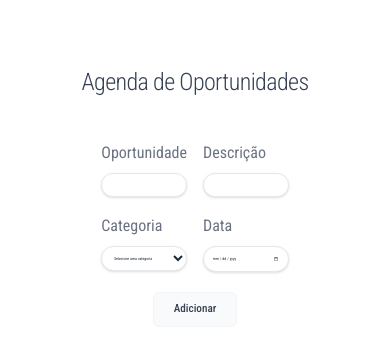
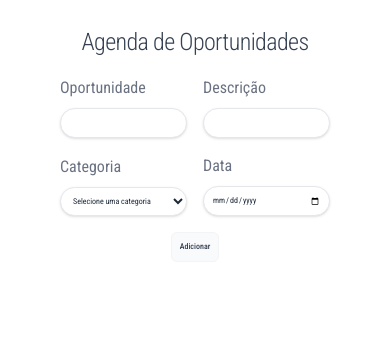
Before and after one commit to lilo1st/OpporTime_Projeto, a plain HTML site: page index.html in a window 390 px wide. Drawn offline with nearby package versions, Linux system fonts and the light colour scheme.

Commit message:
Melhorias na resposividade

```diff
--- a/index.html
+++ b/index.html
@@ -1,5 +1,6 @@
 <!DOCTYPE html>
 <html lang="pt-br">
+
 <head>
     <meta charset="UTF-8">
     <meta name="viewport" content="width=device-width, initial-scale=1.0">
@@ -16,27 +17,31 @@
 </head>
 
 <body class="bg-white text-gray-800 antialiased font-['Roboto',Arial,sans-serif]">
-    <main class="min-h-screen flex flex-col items-center px-4 pt-16 sm:pt-24 pb-16">
-        <h1 class="text-[clamp(1.5rem,3.5vw,9rem)] font-light tracking-tight text-gray-700 mb-10 text-center">Agenda de Oportunidades</h1>
-
-        <form id="AddList" class="w-full max-w-xl flex flex-col items-center gap-5">
-
+    <main class="min-h-screen grid justify-items-center p-[clamp(1.5rem,2.5vw,5rem)]">
+        <section
+            class="w-full px-3 lg:w-auto lg:px-0 grid justify-items-center content-start gap-y-[clamp(1rem,2vw,5rem)]">
+            <h1 class="text-[clamp(1.5rem,3.5vw,10rem)] font-light tracking-tight text-gray-700 text-center">Agenda de
+                Oportunidades</h1>
+            <form id="AddList"
+                class="w-full lg:w-0 lg:min-w-full flex flex-col items-center gap-[clamp(1rem,2vw,4rem)]">
                 <div class="grid grid-cols-[1fr_1fr] grid-rows-[1fr_1fr] gap-[clamp(1rem,1.8vw,6rem)] items-center">
 
                     <label for="AddText" class="w-full flex flex-col gap-2 text-[clamp(1rem,1.3vw,4rem)] text-gray-500">
                         Oportunidade
                         <input type="text" id="AddText" autocomplete="off" required
-                        class="w-full rounded-full border border-gray-200 bg-white p-[clamp(0.5rem,0.8vw,1.5rem)] text-[clamp(0.2rem,1vw,3.7rem)] font-normal text-gray-800 shadow-sm transition-shadow duration-200 hover:shadow-md focus:shadow-md focus:border-gray-300 focus:outline-none">
+                            class="w-full rounded-full border border-gray-200 bg-white p-[clamp(0.5rem,0.8vw,1.5rem)] text-[clamp(0.5rem,1vw,3.7rem)] font-normal text-gray-800 shadow-sm transition-shadow duration-200 hover:shadow-md focus:shadow-md focus:border-gray-300 focus:outline-none">
                     </label>
-                <label for="AddDescricao" class="w-full flex flex-col gap-2 text-[clamp(1rem,1.3vw,4rem)] text-gray-500">
+                    <label for="AddDescricao"
+                        class="w-full flex flex-col gap-2 text-[clamp(1rem,1.3vw,4rem)] text-gray-500">
                         Descrição
                         <input type="text" id="AddDescricao" autocomplete="off" required
-                        class="w-full rounded-full border border-gray-200 bg-white p-[clamp(0.5rem,0.8vw,1.5rem)] text-[clamp(0.2rem,1vw,3.7rem)] font-normal text-gray-800 shadow-sm transition-shadow duration-200 hover:shadow-md focus:shadow-md focus:border-gray-300 focus:outline-none">
+                            class="w-full rounded-full border border-gray-200 bg-white p-[clamp(0.5rem,0.8vw,1.5rem)] text-[clamp(0.5rem,1vw,3.7rem)] font-normal text-gray-800 shadow-sm transition-shadow duration-200 hover:shadow-md focus:shadow-md focus:border-gray-300 focus:outline-none">
                     </label>
-                <label for="AddCategoria" class="w-full flex flex-col gap-2 text-[clamp(1rem,1.3vw,4rem)] text-gray-500">
+                    <label for="AddCategoria"
+                        class="w-full flex flex-col gap-2 text-[clamp(1rem,1.3vw,4rem)] text-gray-500">
                         Categoria
                         <select id="AddCategoria" autocomplete="off" required
-                        class="w-full rounded-full border border-gray-200 bg-white p-[clamp(0.5rem,0.8vw,1.5rem)] text-[clamp(0.2rem,1vw,3.7rem)] font-normal text-gray-800 shadow-sm transition-shadow duration-200 hover:shadow-md focus:shadow-md focus:border-gray-300 focus:outline-none">
+                            class="w-full rounded-full border border-gray-200 bg-white p-[clamp(0.5rem,0.8vw,1.5rem)] text-[clamp(0.5rem,1vw,3.7rem)] font-normal text-gray-800 shadow-sm transition-shadow duration-200 hover:shadow-md focus:shadow-md focus:border-gray-300 focus:outline-none">
                             <option value="">Selecione uma categoria</option>
                             <option value="Geral">Geral</option>
                             <option value="Tecnologia">Tecnologia</option>
@@ -47,20 +52,23 @@
                     <label for="AddData" class="w-full flex flex-col gap-2 text-[clamp(1rem,1.3vw,4rem)] text-gray-500">
                         Data
                         <input type="date" id="AddData" autocomplete="off" required
-                        class="w-full rounded-full border border-gray-200 bg-white p-[clamp(0.5rem,0.8vw,1.5rem)] text-[clamp(0.2rem,1vw,3.7rem)] font-normal text-gray-800 shadow-sm transition-shadow duration-200 hover:shadow-md focus:shadow-md focus:border-gray-300 focus:outline-none">
+                            class="w-full rounded-full border border-gray-200 bg-white p-[clamp(0.5rem,0.8vw,1.5rem)] text-[clamp(0.5rem,1vw,3.7rem)] font-normal text-gray-800 shadow-sm transition-shadow duration-200 hover:shadow-md focus:shadow-md focus:border-gray-300 focus:outline-none">
                     </label>
                 </div>
 
                 <input type="submit" value="Adicionar" id="submit"
-                class="cursor-pointer rounded-md border border-gray-100 bg-gray-50 px-5 py-2 text-[clamp(0.7rem,1vw,4rem)] font-medium text-gray-700 transition hover:border-gray-200 hover:bg-gray-100 hover:shadow-sm focus:outline-none">
+                    class="cursor-pointer rounded-md border border-gray-100 bg-gray-50 p-[clamp(0.5rem,0.6vw,2rem)] text-[clamp(0.5rem,1vw,4rem)] font-medium text-gray-700 transition hover:border-gray-200 hover:bg-gray-100 hover:shadow-sm focus:outline-none">
             </form>
 
-        <hr class="hidden w-full max-w-xl mt-12 border-t border-gray-200" id="linha">
+            <hr class="hidden w-full lg:w-0 lg:min-w-full border-t border-gray-200" id="linha">
 
-        <section class="hidden w-full max-w-xl mt-10 justify-items-center" id="section">
-            <h2 class="rounded-full border border-gray-200 bg-white px-6 py-2 text-[clamp(0.7rem,1vw,4rem)] font-medium text-gray-600 shadow-sm">Oportunidades</h2>
+            <section class="hidden w-full lg:w-0 lg:min-w-full justify-items-center" id="section">
+                <h2 class="rounded-full border border-gray-200 bg-white px-6 py-2 text-[clamp(0.7rem,1vw,4rem)] font-medium text-gray-600 shadow-sm"
+                    id="contador">Oportunidades</h2>
                 <ul class="w-full py-8 grid gap-y-4" id="Lista"></ul>
+            </section>
         </section>
     </main>
 </body>
+
 </html>
```
Lines whose indentation alone changed are shown as unchanged.
